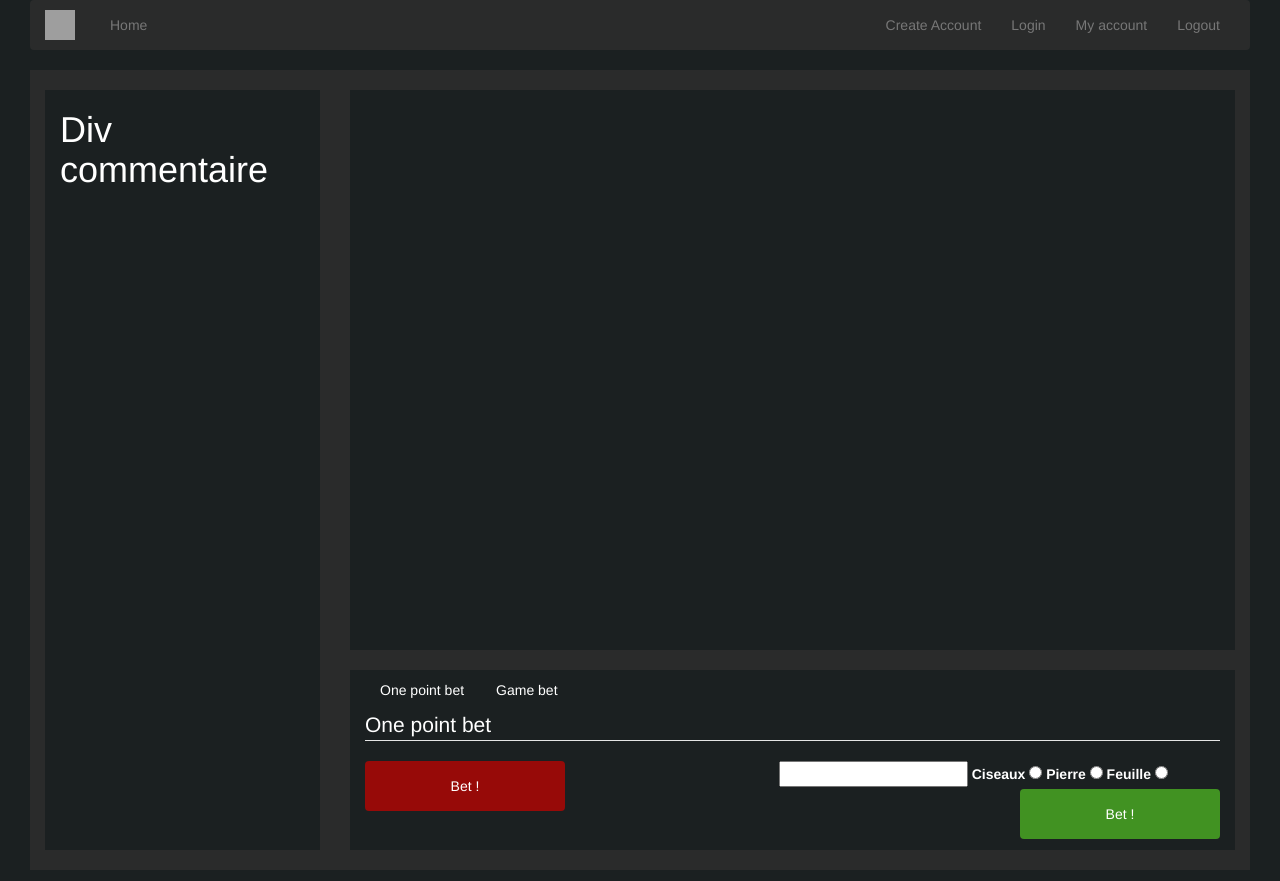
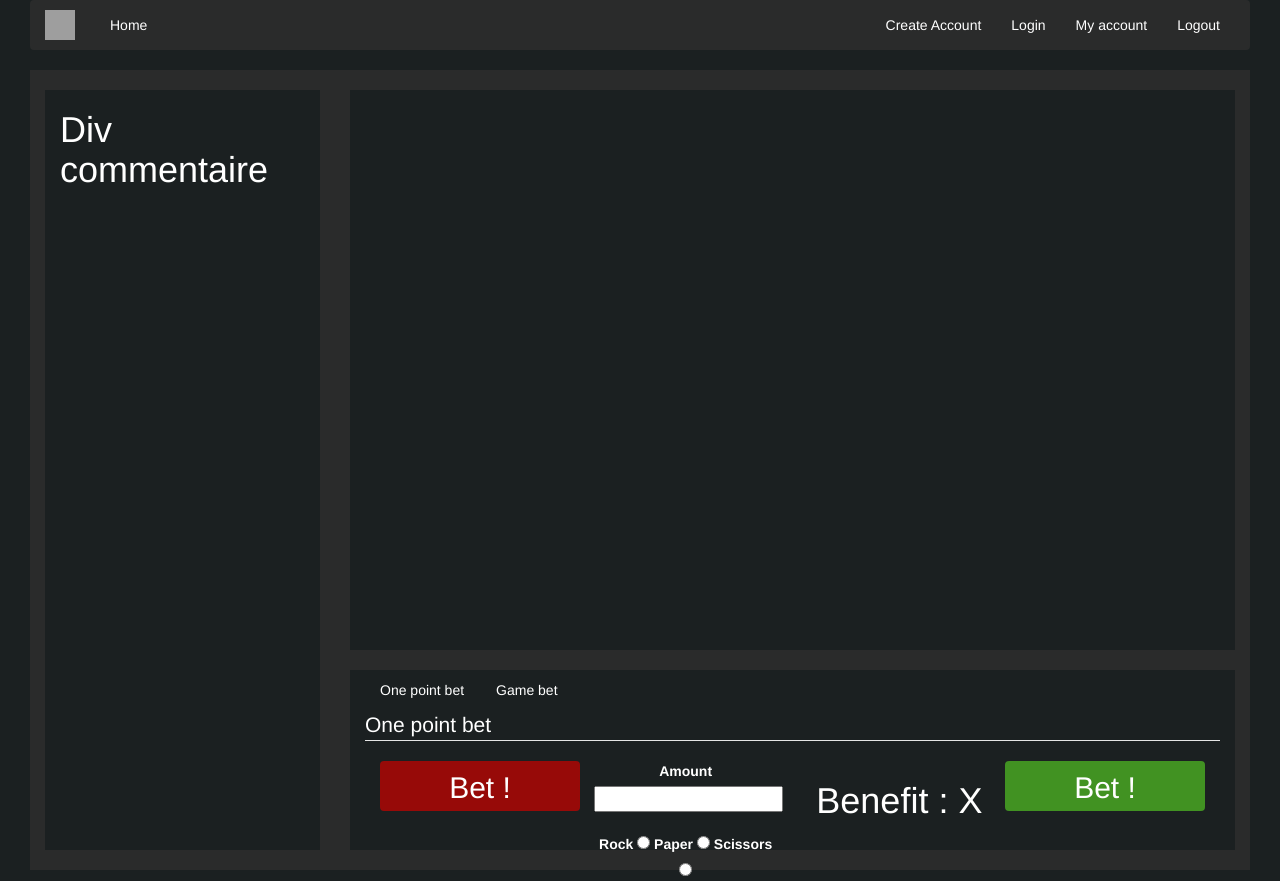
Before and after one commit to pighini/Shifoumi, a PHP site: page / in a window 1280 px wide. Run offline with PHP 8.4, Linux system fonts and the light colour scheme; a map, chart or similar area stays blank; some libraries are stand-ins or nearby versions; grey boxes are pictures that could not be loaded.

Commit message:
Fin de journée

```diff
--- a/views/v_index.php
+++ b/views/v_index.php
@@ -4,12 +4,12 @@
         <title>Shifumi</title>
         <meta charset="UTF-8">
         <meta name="viewport" content="width=device-width, initial-scale=1.0">
-        <link rel="stylesheet" href="Bootstrap/css/bootstrap.min.css" >
+        <link rel="stylesheet" href="./Bootstrap/css/bootstrap.min.css" >
         <link rel="icon" href="" />
         <link rel="stylesheet" href="https://maxcdn.bootstrapcdn.com/bootstrap/3.3.7/css/bootstrap.min.css">
         <script src="https://ajax.googleapis.com/ajax/libs/jquery/3.2.1/jquery.min.js"></script>
         <script src="https://maxcdn.bootstrapcdn.com/bootstrap/3.3.7/js/bootstrap.min.js"></script>
-        <link rel="stylesheet" type="text/css" href="./css/shifumi.css" >
+        <link rel="stylesheet" type="text/css" href="./assets/css/shifumi.css" >
     </head>
     <body class='container col-md-12 col-xs-12'>
         <noscript><p>Please enable javascript for this site to work properly</p><style>
@@ -44,15 +44,25 @@
                             <form method="post">
                                 <fieldset>
                                     <legend style="color:white;">One point bet</legend>
-                                    <input id="submit" name="submitL" type="submit" class="btn btn-primary" value="Bet !" style="background-color: #970a08; border: none; float: left; width: 200px; height: 50px;">
-                                    <input type="number" style="text-align: center; color: black; margin-left: 25%;">
-                                    <label>Ciseaux</label>
-                                    <input type="radio" name="choice">
-                                    <label>Pierre</label>
-                                    <input type="radio" name="choice">
-                                    <label>Feuille</label>
-                                    <input type="radio" name="choice">
-                                    <input id="submit" name="submitR" type="submit" class="btn btn-primary" value="Bet !" style="background-color: #419222; border: none; float: right; width:200px; height: 50px;">
+                                    <div class="col-md-3 col-xs-3">
+                                      <input id="submit" name="submitL" type="submit" class="btn btn-primary" value="Bet !" style="background-color: #970a08; border: none; float: left; width: 200px; height: 50px; font-size: 30px;">
+                                    </div>
+                                      <div class="col-md-3 col-xs-3" style="text-align: center;">
+                                        <label for="amount">Amount</label>
+                                        <input type="number" style="text-align: center; color: black;" name="amount" id="amount"><br><br>
+                                        <label for="rock">Rock</label>
+                                        <input type="radio" name="choice" id="rock">
+                                        <label for="paper">Paper</label>
+                                        <input type="radio" name="choice" id="paper">
+                                        <label for="scissors">Scissors</label>
+                                        <input type="radio" name="choice" id="scissors">
+                                      </div>
+                                      <div class="col-md-3 col-xs-3" style="text-align: center;">
+                                        <h1>Benefit : X</h1>
+                                      </div>
+                                    <div class="col-md-3 col-xs-3">
+                                      <input id="submit" name="submitR" type="submit" class="btn btn-primary" value="Bet !" style="background-color: #419222; border: none; float: right; width:200px; height: 50px; font-size: 30px;">
+                                    </div>
                                 </fieldset>
                             </form>
                         </div>
@@ -60,9 +70,19 @@
                           <form method="post">
                               <fieldset>
                                   <legend style="color:white;">Game bet</legend>
-                                  <input id="submit" name="submitL" type="submit" class="btn btn-primary" value="Bet !" style="background-color: #970a08; border: none; float: left; width: 200px; height: 50px;">
-                                  <input type="number" style="text-align: center;">
-                                  <input id="submit" name="submitR" type="submit" class="btn btn-primary" value="Bet !" style="background-color: #419222; border: none; float: right; width:200px; height: 50px;">
+                                  <div class="col-md-3 col-xs-3">
+                                    <input id="submit" name="submitL" type="submit" class="btn btn-primary" value="Bet !" style="background-color: #970a08; border: none; float: left; width: 200px; height: 50px; font-size: 30px;">
+                                  </div>
+                                    <div class="col-md-3 col-xs-3" style="text-align: center;">
+                                      <label for="amount">Amount</label>
+                                      <input type="number" style="text-align: center; color: black;" name="amount" id="amount">
+                                    </div>
+                                    <div class="col-md-3 col-xs-3" style="text-align: center;">
+                                      <h1>Benefit : X</h1>
+                                    </div>
+                                  <div class="col-md-3 col-xs-3">
+                                    <input id="submit" name="submitR" type="submit" class="btn btn-primary" value="Bet !" style="background-color: #419222; border: none; float: right; width:200px; height: 50px; font-size: 30px;">
+                                  </div>
                               </fieldset>
                           </form>
                         </div>
--- a/views/v_nav.php
+++ b/views/v_nav.php
@@ -16,22 +16,22 @@
             </button>
             <a class="navbar-left" href="index.php" style="margin-top: 10px;"><img src="images/icon.ico" style="height: 30px; width: 30px; margin-right: 20px;" alt=""></a>
         </div>
-        <div id="navbar" class="navbar-collapse collapse">
+        <div id="navbar" class="navbar-collapse collapse" style="color: white;">
             <ul class="nav navbar-nav">
-                <li><a href="index.php">Home</a></li>
+                <li><a href="index.php" style="color : white; text-align:center;" onmouseover="this.style.color = 'white'; this.style.background = '#419222';" onmouseout="this.style.color = 'white'; this.style.background = 'none'">Home</a></li>
                 <li><a href=""></a></li>
                 <li><a href=""></a></li>
                 <?php //if ($_SESSION[""]) { ?>
                 </ul>
                 <ul class="nav navbar-nav navbar-right">
-                    <li><a href="">My account</a></li>
-                    <li><a href="">Logout</a></li>
+                    <li><a href="" style="color : white; text-align:center;" onmouseover="this.style.color = 'white'; this.style.background = '#419222';" onmouseout="this.style.color = 'white'; this.style.background = 'none'">My account</a></li>
+                    <li><a href="" style="color : white; text-align:center;" onmouseover="this.style.color = 'white'; this.style.background = '#419222';" onmouseout="this.style.color = 'white'; this.style.background = 'none'">Logout</a></li>
                 </ul>
             <?php //} else { ?>
                 </ul>
                 <ul class="nav navbar-nav navbar-right">
-                    <li><a href="c_showLogin.php#create">Create Account</a></li>
-                    <li><a href="c_showLogin.php#login">Login</a></li>
+                    <li><a data-toggle="pill" href="#create" style="color : white; text-align:center;" onmouseover="this.style.color = 'white'; this.style.background = '#419222';" onmouseout="this.style.color = 'white'; this.style.background = 'none'">Create Account</a></li>
+                    <li><a data-toggle="pill" href="#login" style="color : white; text-align:center;" onmouseover="this.style.color = 'white'; this.style.background = '#419222';" onmouseout="this.style.color = 'white'; this.style.background = 'none'">Login</a></li>
                 </ul>
             <?php //} ?>
         </div>
--- a/views/v_profile.php
+++ b/views/v_profile.php
@@ -11,7 +11,7 @@
         <title>MUtube</title>
         <meta charset="UTF-8">
         <meta name="viewport" content="width=device-width, initial-scale=1.0">
-        <link rel="stylesheet" href="Bootstrap/css/bootstrap.min.css" >
+        <link rel="stylesheet" href="./Bootstrap/css/bootstrap.min.css" >
         <link rel="icon" href="" />
     </head>
     <body class='container'>
```
Also changed, not shown: views/v_login.php (+7 -6 lines).
